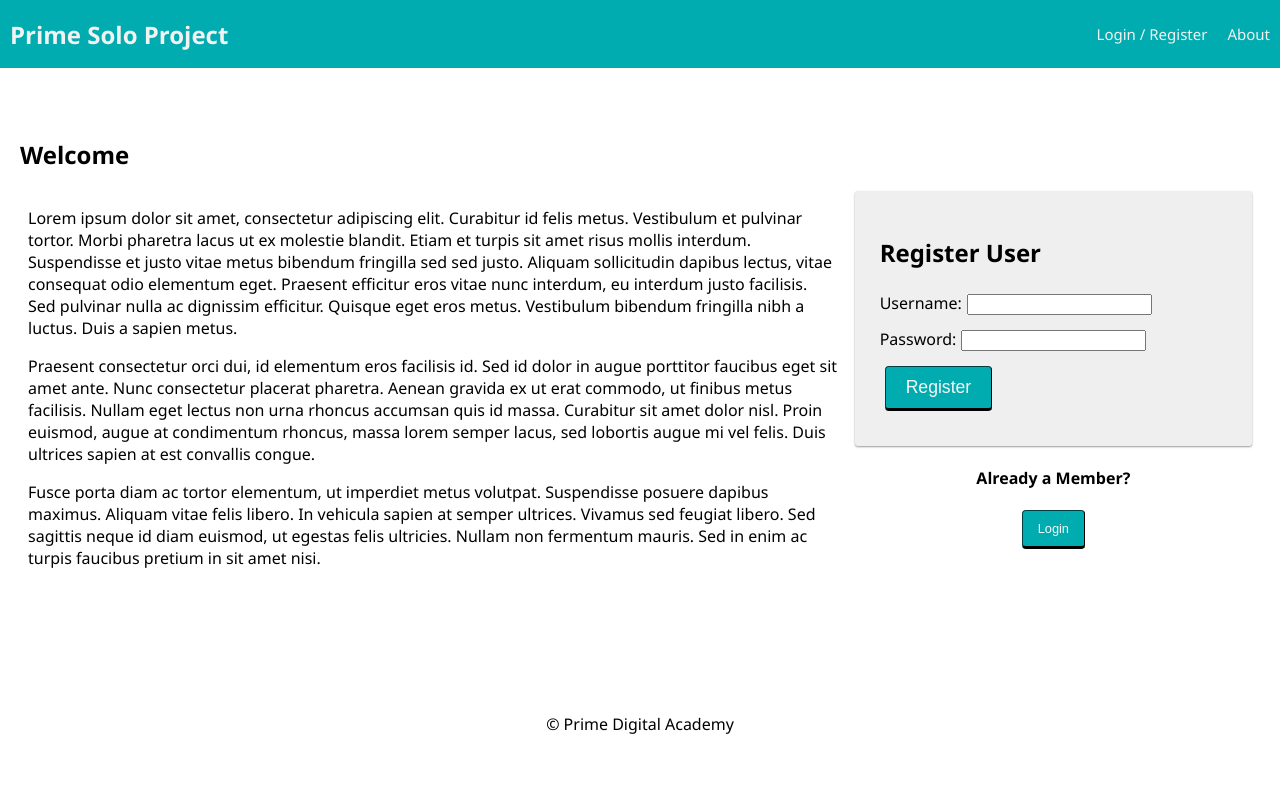
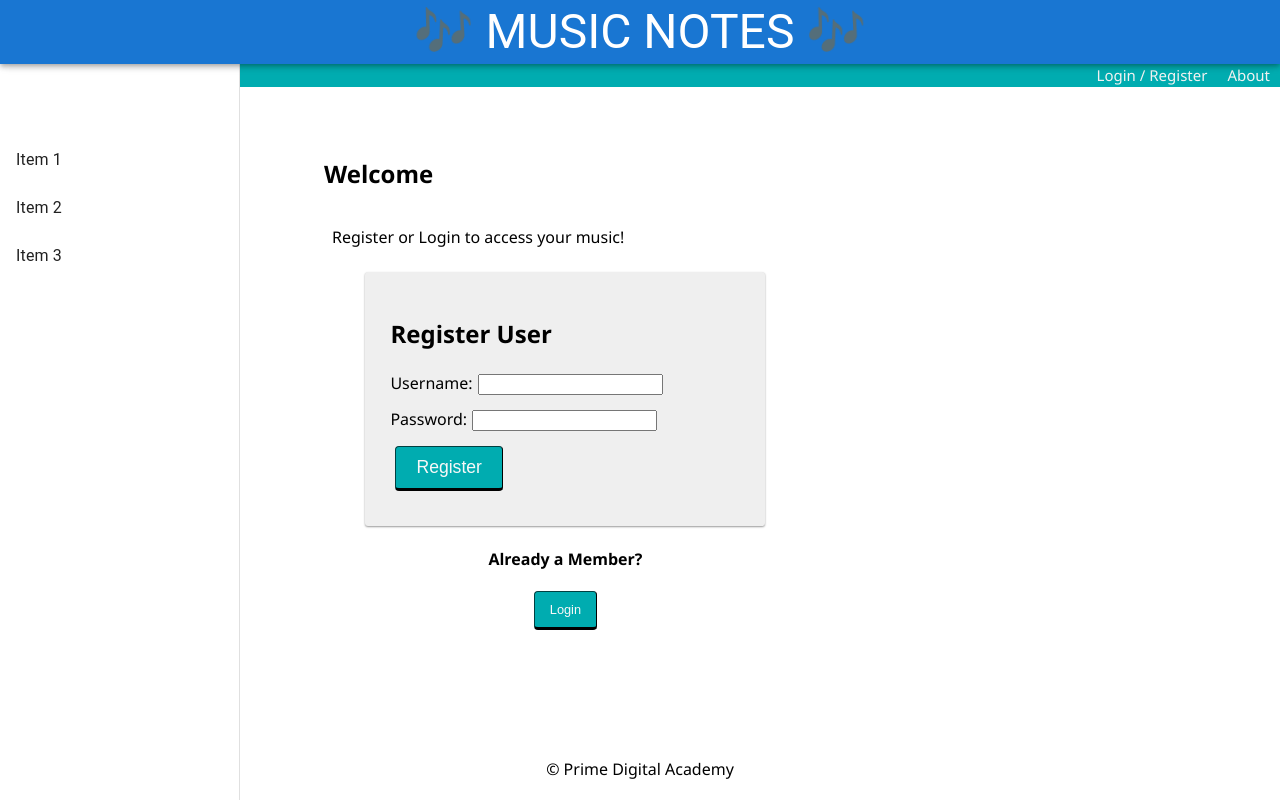
Before and after one commit to mntokijabe/music-notes, a React (Vite) app: page /#/home in a window 1280 px wide. Built offline with nearby package versions, Linux system fonts and the light colour scheme; no server answers.

Commit message:
main page generally complete, will need to modify some layout still

```diff
--- a/src/components/App/App.jsx
+++ b/src/components/App/App.jsx
@@ -5,11 +5,13 @@ import {
   Route,
   Switch,
 } from 'react-router-dom';
-
 import { useDispatch, useSelector } from 'react-redux';
+import { Container, Grid, Paper } from '@mui/material';
 
 import Nav from '../Nav/Nav';
 import Footer from '../Footer/Footer';
+import Header from '../Header/Header';
+import Sidebar from '../Sidebar/Sidebar';
 
 import ProtectedRoute from '../ProtectedRoute/ProtectedRoute';
 
@@ -27,14 +29,19 @@ function App() {
 
   const user = useSelector(store => store.user);
 
+
+
   useEffect(() => {
     dispatch({ type: 'FETCH_USER' });
   }, [dispatch]);
 
   return (
     <Router>
-      <div>
+      <div style={{ display: 'flex', flexDirection: 'column', height: '100vh'}}>
+        <Header />
         <Nav />
+        <Container component="main" style={{ display: 'flex', flex: 1}}>
+          <Sidebar />
           <Switch>
             {/* Visiting localhost:5173 will redirect to localhost:5173/home */}
             <Redirect exact from="/" to="/home" />
@@ -115,6 +122,7 @@ function App() {
               <h1>404</h1>
             </Route>
           </Switch>
+        </Container>
         <Footer />
       </div>
     </Router>
--- /dev/null
+++ b/src/components/Header/Header.jsx
@@ -0,0 +1,14 @@
+import React from 'react';
+import { AppBar, Toolbar, Typography } from '@mui/material';
+
+function Header() {
+  return (
+    <AppBar position="static" sx={{ zIndex: (theme) => theme.zIndex.drawer + 1 }}>
+      <Toolbar sx={{justifyContent: 'center'}}>
+        <Typography variant="h3" > 🎶 MUSIC NOTES 🎶</Typography>
+      </Toolbar>
+    </AppBar>
+  );
+}
+
+export default Header;
--- a/src/components/LandingPage/LandingPage.jsx
+++ b/src/components/LandingPage/LandingPage.jsx
@@ -18,40 +18,13 @@ function LandingPage() {
       <h2>{heading}</h2>
 
       <div className="grid">
-        <div className="grid-col grid-col_8">
+        <div className="grid-col grid-col_6">
           <p>
-            Lorem ipsum dolor sit amet, consectetur adipiscing elit. Curabitur
-            id felis metus. Vestibulum et pulvinar tortor. Morbi pharetra lacus
-            ut ex molestie blandit. Etiam et turpis sit amet risus mollis
-            interdum. Suspendisse et justo vitae metus bibendum fringilla sed
-            sed justo. Aliquam sollicitudin dapibus lectus, vitae consequat odio
-            elementum eget. Praesent efficitur eros vitae nunc interdum, eu
-            interdum justo facilisis. Sed pulvinar nulla ac dignissim efficitur.
-            Quisque eget eros metus. Vestibulum bibendum fringilla nibh a
-            luctus. Duis a sapien metus.
-          </p>
+            Register or Login to access your music!
 
-          <p>
-            Praesent consectetur orci dui, id elementum eros facilisis id. Sed
-            id dolor in augue porttitor faucibus eget sit amet ante. Nunc
-            consectetur placerat pharetra. Aenean gravida ex ut erat commodo, ut
-            finibus metus facilisis. Nullam eget lectus non urna rhoncus
-            accumsan quis id massa. Curabitur sit amet dolor nisl. Proin
-            euismod, augue at condimentum rhoncus, massa lorem semper lacus, sed
-            lobortis augue mi vel felis. Duis ultrices sapien at est convallis
-            congue.
-          </p>
-
-          <p>
-            Fusce porta diam ac tortor elementum, ut imperdiet metus volutpat.
-            Suspendisse posuere dapibus maximus. Aliquam vitae felis libero. In
-            vehicula sapien at semper ultrices. Vivamus sed feugiat libero. Sed
-            sagittis neque id diam euismod, ut egestas felis ultricies. Nullam
-            non fermentum mauris. Sed in enim ac turpis faucibus pretium in sit
-            amet nisi.
           </p>
         </div>
-        <div className="grid-col grid-col_4">
+        <div className="grid-col grid-col_8">
           <RegisterForm />
 
           <center>
--- a/src/components/Nav/Nav.jsx
+++ b/src/components/Nav/Nav.jsx
@@ -3,12 +3,13 @@ import { Link } from 'react-router-dom';
 import LogOutButton from '../LogOutButton/LogOutButton';
 import './Nav.css';
 import { useSelector } from 'react-redux';
+import { AppBar, Toolbar, Typography } from '@mui/material';
 
 function Nav() {
   const user = useSelector((store) => store.user);
 
   return (
-    <div className="nav">
+    <div className="nav" >
       <Link to="/home">
         <h2 className="nav-title">Prime Solo Project</h2>
       </Link>
--- /dev/null
+++ b/src/components/Sidebar/Sidebar.jsx
@@ -0,0 +1,25 @@
+import React from 'react';
+import { Drawer, List, ListItem, ListItemText } from '@mui/material';
+
+function Sidebar() {
+  return (
+    <Drawer
+      variant="permanent"
+      sx={{ width: 240, flexShrink: 0, '& .MuiDrawer-paper': { width: 240, boxSizing: 'border-box' } }}
+    >
+      <List  sx={{mt:'8rem'}}>
+        <ListItem button>
+          <ListItemText primary="Item 1" />
+        </ListItem>
+        <ListItem button>
+          <ListItemText primary="Item 2" />
+        </ListItem>
+        <ListItem button>
+          <ListItemText primary="Item 3" />
+        </ListItem>
+      </List>
+    </Drawer>
+  );
+}
+
+export default Sidebar;
```
Also changed, not shown: src/components/MainContent/MainContent.jsx (added, +15 -0 lines). Lines whose indentation alone changed are shown as unchanged.
